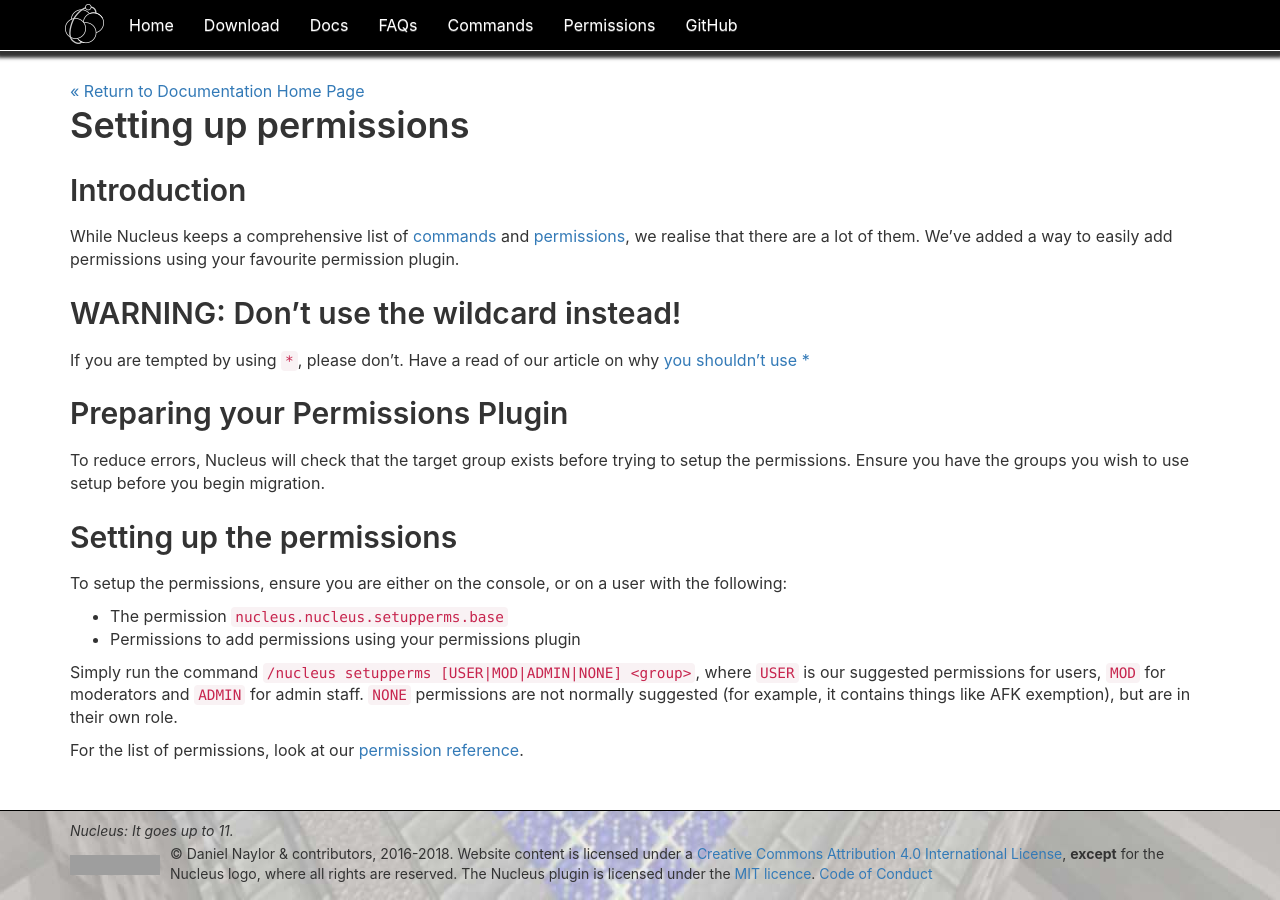
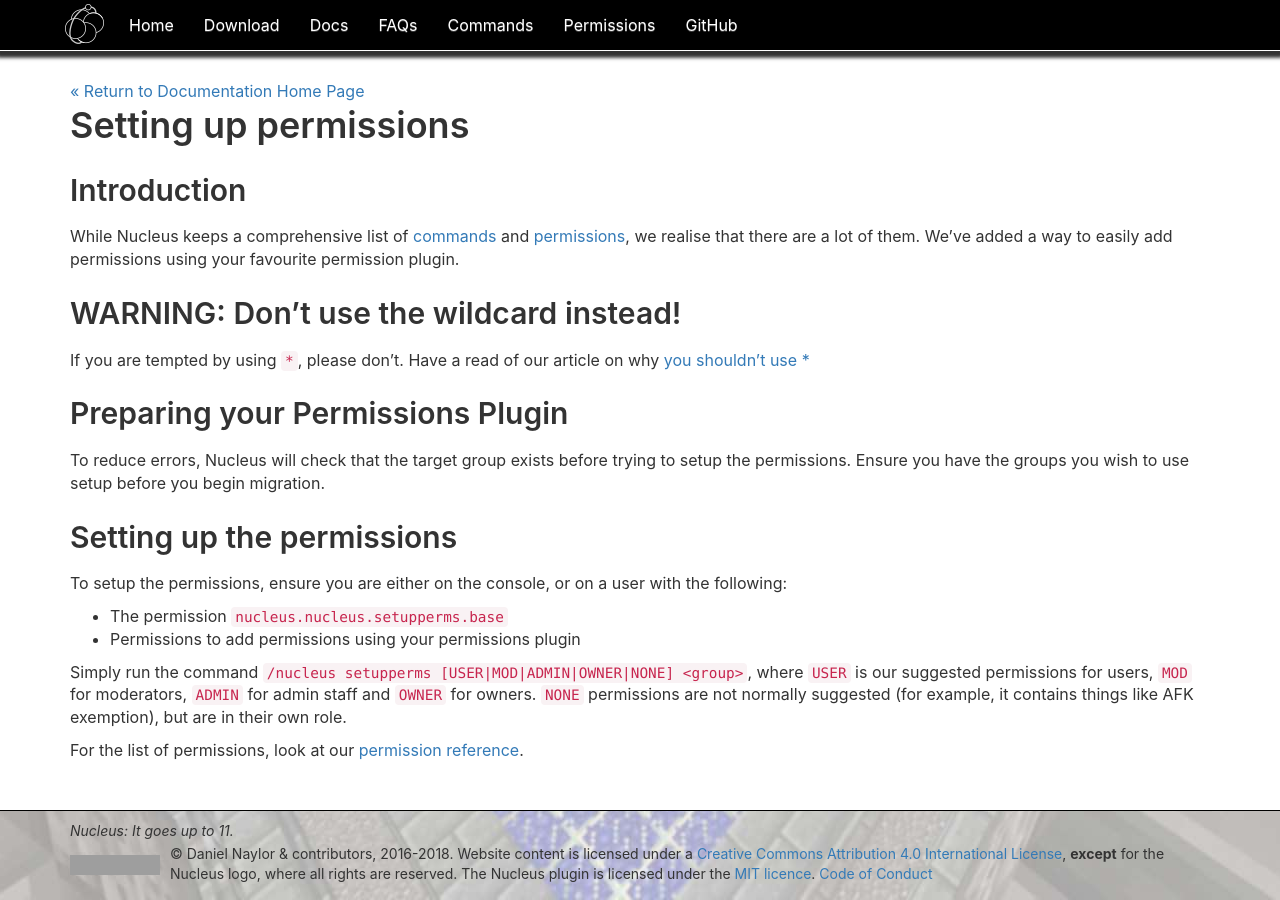
Before and after one commit to NucleusPowered/site-v1, a Jekyll site: the page built from docs/configuration/permissions.md, in a window 1280 px wide. Built offline with Jekyll 4.4.1, drawn with Linux system fonts in a browser that asks for light colours; comment, search, counter and statistics services are not loaded; grey boxes are pictures that could not be loaded.

Commit message:
Minor updates

```diff
--- a/docs/configuration/permissions.md
+++ b/docs/configuration/permissions.md
@@ -25,8 +25,8 @@
 * The permission `nucleus.nucleus.setupperms.base`
 * Permissions to add permissions using your permissions plugin
 
-Simply run the command `/nucleus setupperms [USER|MOD|ADMIN|NONE] <group>`, where `USER` is our suggested permissions
-for users, `MOD` for moderators and `ADMIN` for admin staff. `NONE` permissions are not normally suggested (for example,
+Simply run the command `/nucleus setupperms [USER|MOD|ADMIN|OWNER|NONE] <group>`, where `USER` is our suggested permissions
+for users, `MOD` for moderators, `ADMIN` for admin staff and `OWNER` for owners. `NONE` permissions are not normally suggested (for example,
 it contains things like AFK exemption), but are in their own role.
 
 For the list of permissions, look at our [permission reference](../permissions.html).
```
Also changed, not shown: docs/modules/item.md (+1 -1 lines).
